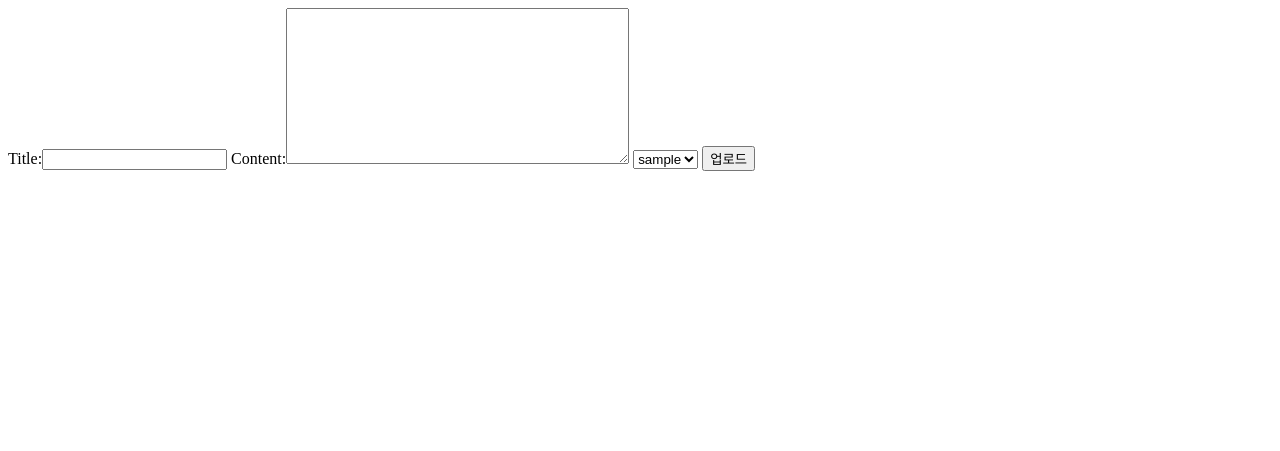
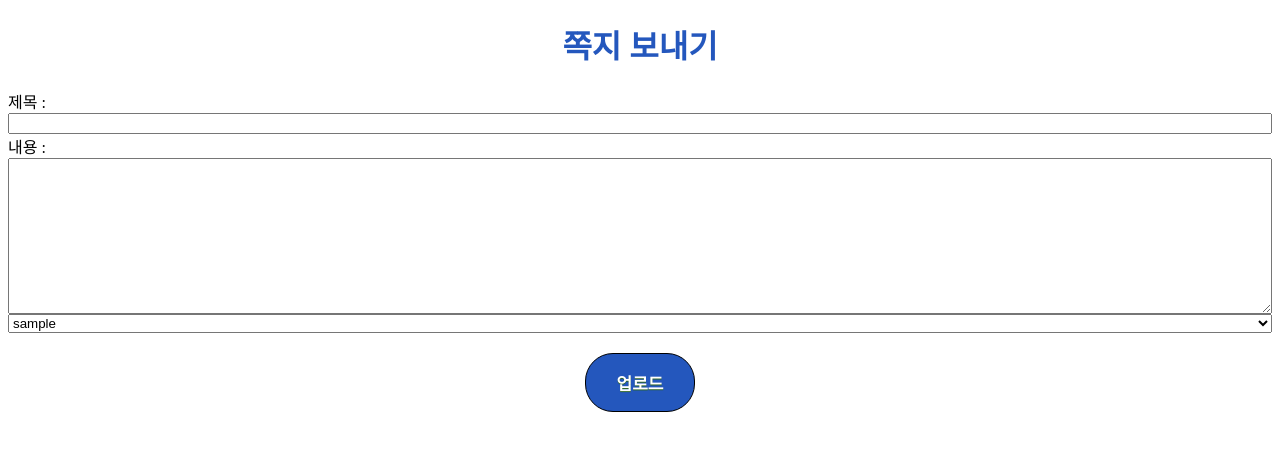
Before and after one commit to leeikjeun/islab-web-project, a Django app: page /message/ in a window 1280 px wide. Shown: the top 451 px of the page. Run offline with Django 3.2, Linux system fonts and the light colour scheme; tables that the repository leaves empty hold one stand-in row (values such as "Sample post").

Commit message:
message, mypage pagination css edit

```diff
--- a/conf/mainWeb/templates/mainWeb/message.html
+++ b/conf/mainWeb/templates/mainWeb/message.html
@@ -5,18 +5,68 @@
   <meta name="viewport" content="width=device-width, initial-scale=1.0">
   <meta http-equiv="X-UA-Compatible" content="ie=edge">
   <title>Document</title>
+  <style media="screen">
+    h1.title {
+      text-align: center;
+      color: #2457BD;
+    }
+
+    div.message_form {
+      display: flex;
+      flex-flow: column;
+      justify-content: center;
+    }
+
+    div.upload {
+      margin-top: 20px;
+      display: flex;
+      justify-content: center;
+    }
+
+    button.upload {
+      background-color:#2457BD;
+      -moz-border-radius:17px;
+      -webkit-border-radius:17px;
+      border-radius:28px;
+      border:1px solid black;
+      display:inline-block;
+      cursor:pointer;
+      color:#ffffff;
+      font-size:17px;
+      font-weight: bold;
+      padding:16px 31px;
+      text-decoration:none;
+      text-shadow:0px 1px 0px #2f6627;
+    }
+    button.upload:hover {
+    	background-color:#3232FF;
+    }
+    button.upload:active {
+    	position:relative;
+    	top:1px;
+    }
+
+  </style>
 </head>
 <body>
   <form  action="{% url 'message' %}" method="post">
+    <h1 class="title">쪽지 보내기</h1>
     {% csrf_token %}
-    {{ form }}
-    <select name="receiveUser">
-      {% for user in users %}
-      <option value="{{ user.user_name }}">{{ user.user_name }}</option>
-      {% endfor %}
-    </select>
+    <div class="message_form">
+      <span class="title">제목 : </span>{{ form.title }}
+      <span class="content">내용 : </span>{{ form.content }}
+      <select name="receiveUser">
+        {% for user in users %}
+        <span class="user_name">
+          <option value="{{ user.user_name }}">{{ user.user_name }}</option>
+        </span>
+        {% endfor %}
+      </select>
+      <div class="upload">
+        <button class="upload" type="submit" name="button">업로드</button>
+      </div>
+    </div>
 
-    <button class="upload" type="submit" name="button">업로드</button>
   </form>
 
 </body>
--- a/conf/mainWeb/templates/mainWeb/mypage/mypage.html
+++ b/conf/mainWeb/templates/mainWeb/mypage/mypage.html
@@ -109,6 +109,9 @@
           border-left: 1px solid #000;
         }
 
+        .pagination {
+          text-align: center;
+        }
     </style>
 
 {% endblock %}
```
